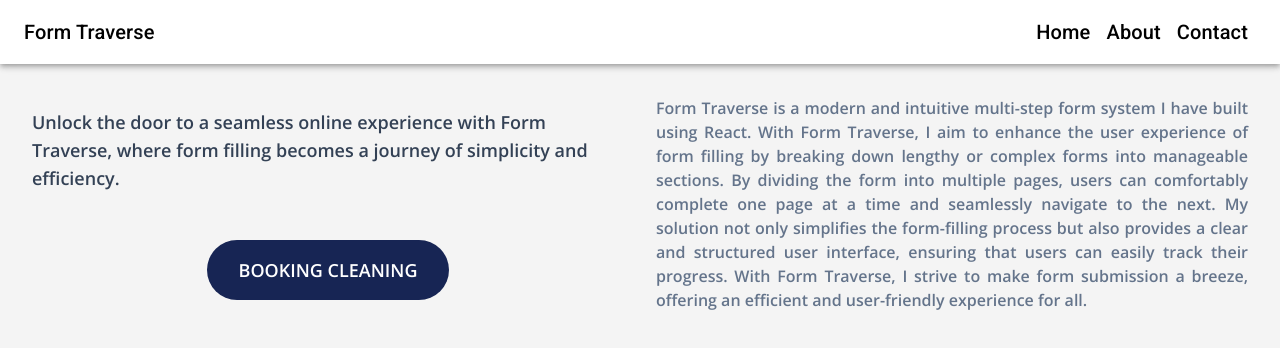
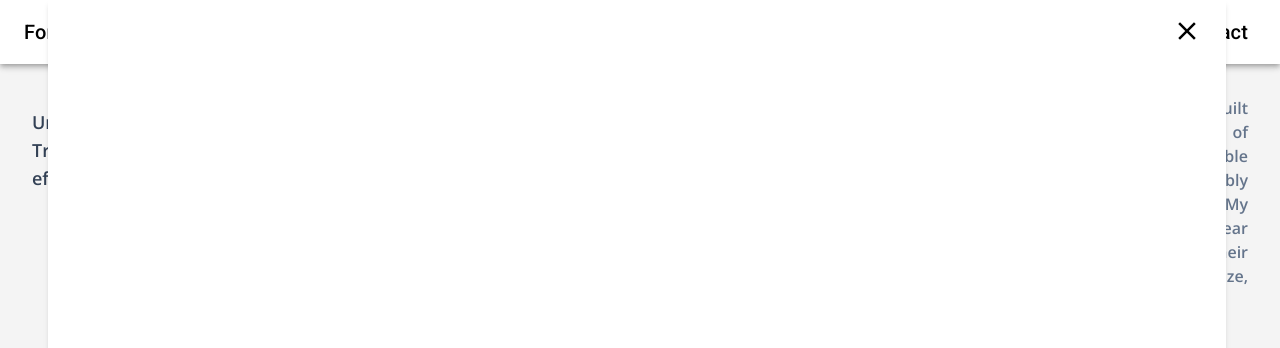
Before and after one commit to amankashyap004/form-traverse, a React (Vite) app: page / in a window 1280 px wide. Both pictures are taken after a click on the button "BOOKING CLEANING". Shown: the top 348 px of the page. Built offline with nearby package versions, Linux system fonts and the light colour scheme.

Commit message:
form page features

```diff
--- a/src/pages/FormPage.jsx
+++ b/src/pages/FormPage.jsx
@@ -1,7 +1,23 @@
 import React from "react";
+import CloseIcon from "@mui/icons-material/Close";
 
-const FormPage = () => {
-   return <div>FormPage</div>;
+const FormPage = ({ isFormPage, setIsFormPage }) => {
+   return (
+      <>
+         {isFormPage ? (
+            <div className="bg-white shadow-md w-[92%] h-full absolute top-0 mx-8 ">
+               <div
+                  className="absolute right-2 top-2 px-4 py-2 cursor-pointer"
+                  onClick={() => setIsFormPage(!isFormPage)}
+               >
+                  <CloseIcon style={{ fontSize: "30px" }} />
+               </div>
+            </div>
+         ) : (
+            ""
+         )}
+      </>
+   );
 };
 
 export default FormPage;
--- a/src/pages/Home.jsx
+++ b/src/pages/Home.jsx
@@ -1,9 +1,13 @@
-import React from "react";
+import React, { useState } from "react";
 import BasicBtn from "../components/BasicBtn";
+import FormPage from "./FormPage";
 
 const Home = () => {
+   const [isFormPage, setIsFormPage] = useState(false);
+
    return (
-      <main className="flex justify-between items-center m-4">
+      <main className="m-4">
+         <section className="flex justify-between items-center">
             <section className="flex justify-center items-center flex-col p-4 w-1/2">
                <div className="pb-4">
                   <p className="text-lg font-bold text-slate-700 ">
@@ -11,7 +15,7 @@ const Home = () => {
                      filling becomes a journey of simplicity and efficiency.
                   </p>
                </div>
-            <div className="mt-8">
+               <div className="mt-8" onClick={() => setIsFormPage(!isFormPage)}>
                   <BasicBtn contained="BOOKING CLEANING" />
                </div>
             </section>
@@ -19,14 +23,16 @@ const Home = () => {
                <p className="text-base font-semibold text-slate-500 text-justify">
                   Form Traverse is a modern and intuitive multi-step form system I have built using
                   React. With Form Traverse, I aim to enhance the user experience of form filling by
-               breaking down lengthy or complex forms into manageable sections. By dividing the form
-               into multiple pages, users can comfortably complete one page at a time and seamlessly
-               navigate to the next. My solution not only simplifies the form-filling process but
-               also provides a clear and structured user interface, ensuring that users can easily
-               track their progress. With Form Traverse, I strive to make form submission a breeze,
-               offering an efficient and user-friendly experience for all.
+                  breaking down lengthy or complex forms into manageable sections. By dividing the
+                  form into multiple pages, users can comfortably complete one page at a time and
+                  seamlessly navigate to the next. My solution not only simplifies the form-filling
+                  process but also provides a clear and structured user interface, ensuring that
+                  users can easily track their progress. With Form Traverse, I strive to make form
+                  submission a breeze, offering an efficient and user-friendly experience for all.
                </p>
             </div>
+         </section>
+         {isFormPage ? <FormPage isFormPage={isFormPage} setIsFormPage={setIsFormPage} /> : ""}
       </main>
    );
 };
```
Lines whose indentation alone changed are shown as unchanged.
